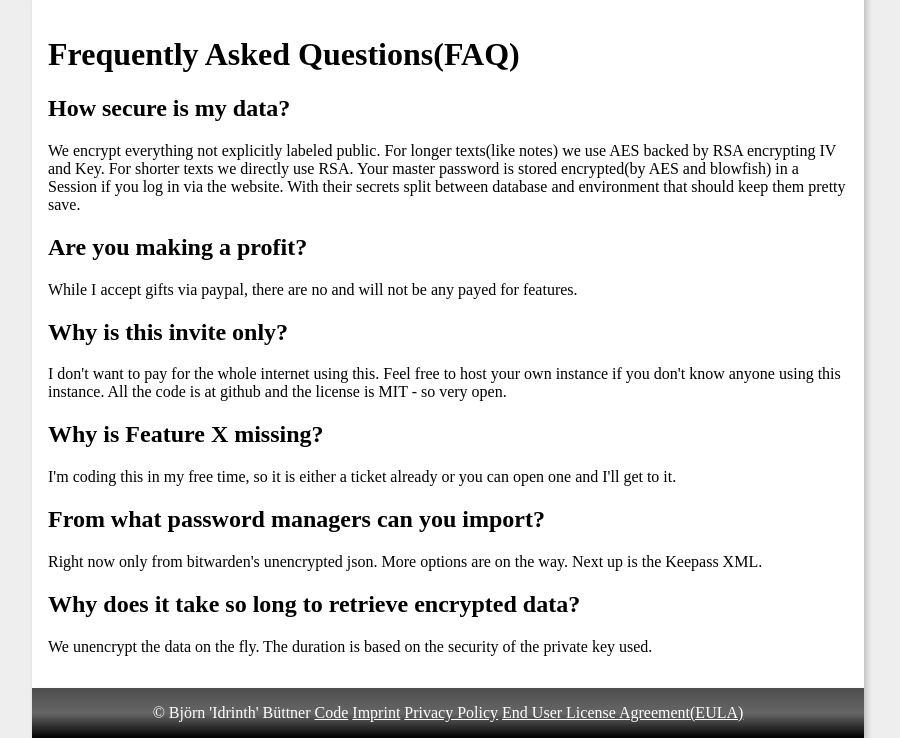
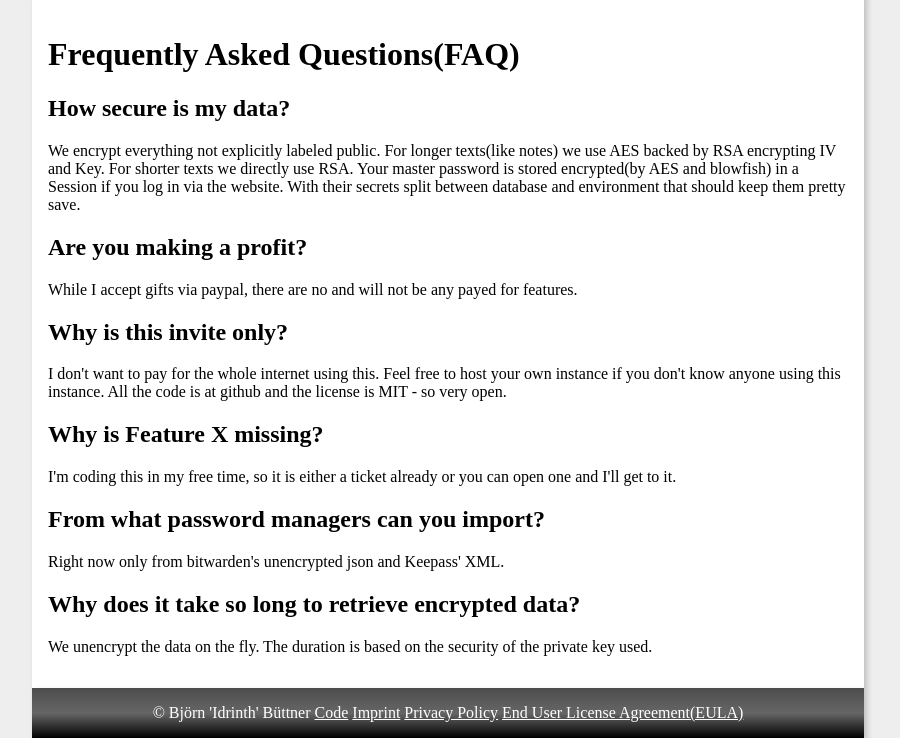
Before and after one commit to Idrinth/walled-secrets, a PHP site: template templates/faq.twig in a window 1280 px wide. Shown: the part 255-993 px from the top of the page, without its empty margins (192-1092 px from the left). Run offline with PHP 8.4, Linux system fonts and the light colour scheme; the template is opened without the code that fills it, so the values that code supplies are empty; some libraries are stand-ins or nearby versions.

Commit message:
update faq

```diff
--- a/templates/faq.twig
+++ b/templates/faq.twig
@@ -9,7 +9,7 @@
 <h2>Why is Feature X missing?</h2>
 <p>I'm coding this in my free time, so it is either a ticket already or you can open one and I'll get to it.</p>
 <h2>From what password managers can you import?</h2>
-<p>Right now only from bitwarden's unencrypted json. More options are on the way. Next up is the Keepass XML.</p>
+<p>Right now only from bitwarden's unencrypted json and Keepass' XML.</p>
 <h2>Why does it take so long to retrieve encrypted data?</h2>
 <p>We unencrypt the data on the fly. The duration is based on the security of the private key used.</p>
 {% include 'footer.twig' %}
```
